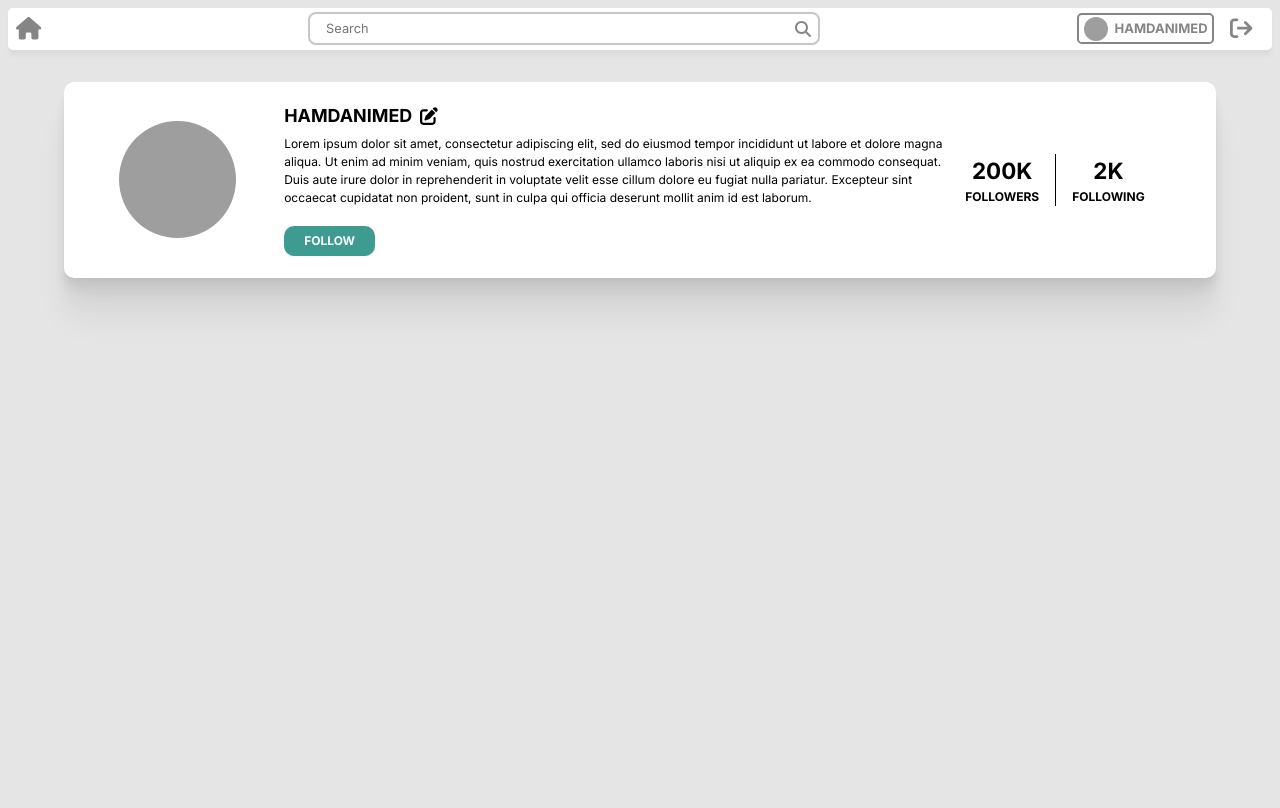
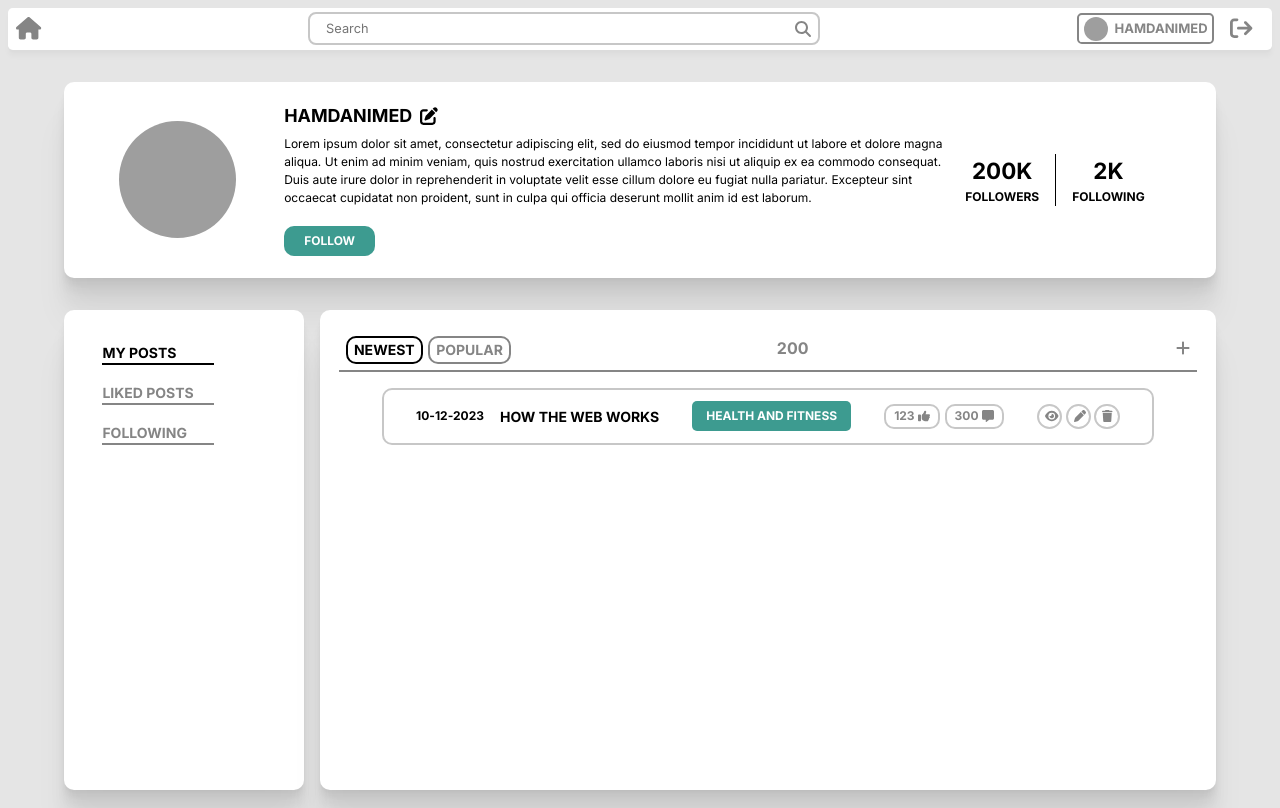
Before and after one commit to hamdanimed/angular-blog, an Angular app: page / in a window 1280 px wide. Built offline with nearby package versions, Linux system fonts and the light colour scheme; grey boxes are pictures that could not be loaded.

Commit message:
added profile-data and component my-posts

```diff
--- a/src/app/app.component.html
+++ b/src/app/app.component.html
@@ -1,4 +1,5 @@
 <div>
-  <app-header></app-header>
+  <app-header id="header"></app-header>
   <app-profile-card></app-profile-card>
+  <app-profile-data></app-profile-data>
 </div>
--- a/src/app/app.module.ts
+++ b/src/app/app.module.ts
@@ -5,12 +5,16 @@ import { AppComponent } from './app.component';
 import { HeaderComponent } from './header/header.component';
 import { FontAwesomeModule } from '@fortawesome/angular-fontawesome';
 import { ProfileCardComponent } from './profile-card/profile-card.component';
+import { ProfileDataComponent } from './profile-data/profile-data.component';
+import { MyPostsComponent } from './my-posts/my-posts.component';
 
 @NgModule({
   declarations: [
     AppComponent,
     HeaderComponent,
-    ProfileCardComponent
+    ProfileCardComponent,
+    ProfileDataComponent,
+    MyPostsComponent
   ],
   imports: [
     BrowserModule,
--- /dev/null
+++ b/src/app/my-posts/my-posts.component.css
@@ -0,0 +1,112 @@
+.my-posts-container{
+    box-shadow: 0px 41.7776px 33.4221px rgba(0, 0, 0, 0.0503198), 0px 22.3363px 17.869px rgba(0, 0, 0, 0.0417275), 0px 12.5216px 10.0172px rgba(0, 0, 0, 0.035), 0px 6.6501px 5.32008px rgba(0, 0, 0, 0.0282725), 0px 2.76726px 2.21381px rgba(0, 0, 0, 0.0196802);
+    background-color: white;
+    width: 100%;
+    padding: 1.2rem;
+    border-radius: 10px;
+    height:30rem;
+}
+.my-posts-header{
+    display: flex;
+    justify-content: space-between;
+    padding: 0.4rem;
+    border-bottom: solid 2px var(--primary-grey);
+
+}
+.post-filters{
+    display: flex;
+    gap: 0.3rem;
+}
+.filter-button{
+    padding: 0.1rem 0.4rem;
+    font-size: 0.875rem;
+    font-weight: var(--font-bold);
+    background-color: white;
+    border-radius: 10px;
+    color: var(--primary-grey);
+    border: solid 2px var(--primary-grey);
+}
+.my-posts-header span:nth-child(2){
+    font-weight: var(--font-bold);
+    color: var(--primary-grey);
+    margin-left: -8vw;
+}
+.add-post-icon{
+    color: var(--primary-grey);
+}
+.selected-filter{
+    color:black;
+    border: solid 2px black;
+}
+
+.posts{
+    display: flex;
+    justify-content: center;
+    margin-top: 1rem;
+
+}
+.post{
+    display: flex;
+    justify-content: space-between;
+    flex-wrap: wrap;
+    row-gap: 1rem;
+    width: 90%;
+    padding:0.7rem 2rem;
+    border: solid 2px var(--secondary-grey);
+    border-radius: 0.625rem;
+    font-weight: var(--font-bold);
+    font-size: 0.75rem;
+    align-items: center;
+}
+.post-info{
+    display: flex;
+    gap: 1rem;
+    justify-content: space-between;
+    align-items: center;
+}
+.post-title{
+    font-size: 0.875rem;
+}
+.post-category{
+    background-color: var(--green);
+    text-decoration: none;
+    color:white;
+    padding: 0.375rem 0.875rem;
+    border-radius: 5px;
+    align-self: center;
+}
+.post-stats{
+    display: flex;
+    gap: 0.3rem;
+}
+.post-likes, .post-comments{
+    text-decoration: none;
+    padding:0.1rem 0.5rem;
+    display: flex;
+    gap: 0.2rem;
+    align-items: center;
+    border: solid 2px var(--secondary-grey);
+    color: var(--primary-grey);
+    border-radius: 10px;
+}
+.post-actions{
+    display: flex;
+    gap:0.2rem;
+}
+.view-post,.edit-post, .delete-post{
+    color: var(--primary-grey);
+    background-color: white;
+    border: solid 2px var(--secondary-grey);
+    width: 1.6rem;
+    aspect-ratio: 1 / 1;
+    border-radius: 50%;
+}
+
+
+
+
+@media screen and (max-width: 728px) {
+    .my-posts-header span:nth-child(2){
+        margin-left:0;
+    }
+}
--- /dev/null
+++ b/src/app/my-posts/my-posts.component.html
@@ -0,0 +1,42 @@
+<div class="my-posts-container">
+    <div class="my-posts-header">
+        <div class="post-filters">
+            <button class=" filter-button selected-filter">NEWEST</button>
+            <button class="filter-button ">POPULAR</button>
+
+        </div>
+        <span>200</span>
+        <fa-icon class="add-post-icon" [icon]="faPlus"></fa-icon>
+    </div>
+    <div class="posts">
+        <div class="post">
+            <div class="post-info">
+                <div class="post-timestamp">
+                    10-12-2023
+                </div>
+                <div class="post-title">HOW THE WEB WORKS</div>
+            </div>
+            <a href="#" class="post-category">HEALTH AND FITNESS</a>
+            <div class="post-stats">
+                <a href="#" class="post-likes">
+                    <span>123</span> <fa-icon [icon]="faThumbsUp"></fa-icon>
+                </a>
+                <a href="#" class="post-comments">
+                    <span>300</span> <fa-icon [icon]="faCommentAlt"></fa-icon>
+                </a>
+            </div>
+            <div class="post-actions">
+                <button class="view-post">
+                    <fa-icon [icon]="faEye"></fa-icon>
+                </button>
+                <button class="edit-post">
+                    <fa-icon [icon]="faPen"></fa-icon>
+                </button>
+                <button class="delete-post">
+                    <fa-icon [icon]="faTrash"></fa-icon>
+                </button>
+
+            </div>
+        </div>
+    </div>
+</div>
--- /dev/null
+++ b/src/app/my-posts/my-posts.component.ts
@@ -0,0 +1,18 @@
+import { Component } from '@angular/core';
+
+import { faPlus,faThumbsUp,faCommentAlt,faEye,faPen,faTrash } from '@fortawesome/free-solid-svg-icons'
+
+@Component({
+  selector: 'app-my-posts',
+  templateUrl: './my-posts.component.html',
+  styleUrls: ['./my-posts.component.css']
+})
+export class MyPostsComponent {
+  faPlus=faPlus;
+  faThumbsUp=faThumbsUp;
+  faCommentAlt=faCommentAlt;
+  faEye=faEye;
+  faPen=faPen;
+  faTrash=faTrash;
+
+}
--- a/src/app/profile-card/profile-card.component.css
+++ b/src/app/profile-card/profile-card.component.css
@@ -1,5 +1,5 @@
 .profile-card{
-    padding: 1.36rem;
+    padding: 1.36rem 1.36rem;
     display:flex;
     align-items: center;
     justify-content: center;
--- /dev/null
+++ b/src/app/profile-data/profile-data.component.css
@@ -0,0 +1,55 @@
+.profile-data-container{
+    display: flex;
+    justify-content: space-between;
+    gap: 1rem;
+
+    margin: 2rem 4rem 1rem 4rem;
+}
+.section-selector{
+    display: flex;
+    flex-direction: column;
+    background-color: white;
+    padding: 2rem 7vw 1rem 3vw;
+    border-radius: 0.625rem;
+    box-shadow: 0px 41.7776px 33.4221px rgba(0, 0, 0, 0.0503198), 0px 22.3363px 17.869px rgba(0, 0, 0, 0.0417275), 0px 12.5216px 10.0172px rgba(0, 0, 0, 0.035), 0px 6.6501px 5.32008px rgba(0, 0, 0, 0.0282725), 0px 2.76726px 2.21381px rgba(0, 0, 0, 0.0196802);
+}
+.section-selector > a{
+    text-decoration: none;
+    font-weight: var(--font-bold);
+    font-size: 0.875rem;
+    color: var(--primary-grey);
+}
+.section{
+    border-bottom: solid 2px var(--primary-grey);
+    margin-bottom: 1.063rem;
+    width: 7rem;
+}
+.selected-section{
+    border-bottom: solid 2px black;
+    color:black;
+}
+@media screen and (max-width: 728px) {
+    .profile-data-container{
+        flex-direction: column;
+        flex-wrap: wrap;
+        margin: 2rem 0.8rem 1rem 0.8rem;
+
+    }
+    .section-selector{
+        padding: 0;
+        flex-direction: row;
+        justify-content: space-evenly;
+        row-gap: 2rem;
+        padding: 0.5rem 1rem;
+    }
+    .section-selector > a {
+        padding:0 0.2rem;
+    }
+    .section {
+        width: auto;
+        margin-bottom: 0;
+    }
+}
+.section-content{
+    width:100%;
+}
--- /dev/null
+++ b/src/app/profile-data/profile-data.component.html
@@ -0,0 +1,22 @@
+<div class="profile-data-container">
+    <div class="section-selector">
+        <a href="#">
+            <div class="section selected-section">
+                MY POSTS
+            </div>
+        </a>
+        <a href="#">
+            <div class="section">
+                LIKED POSTS
+            </div>
+        </a>
+        <a href="#">
+            <div class="section">
+                FOLLOWING
+            </div>
+        </a>
+    </div>
+    <div class="section-content">
+        <app-my-posts></app-my-posts>
+    </div>
+</div>
```
Also changed, not shown: src/app/profile-data/profile-data.component.ts (added, +10 -0 lines), 2 other files (tests, documents, lock files or other folders).
